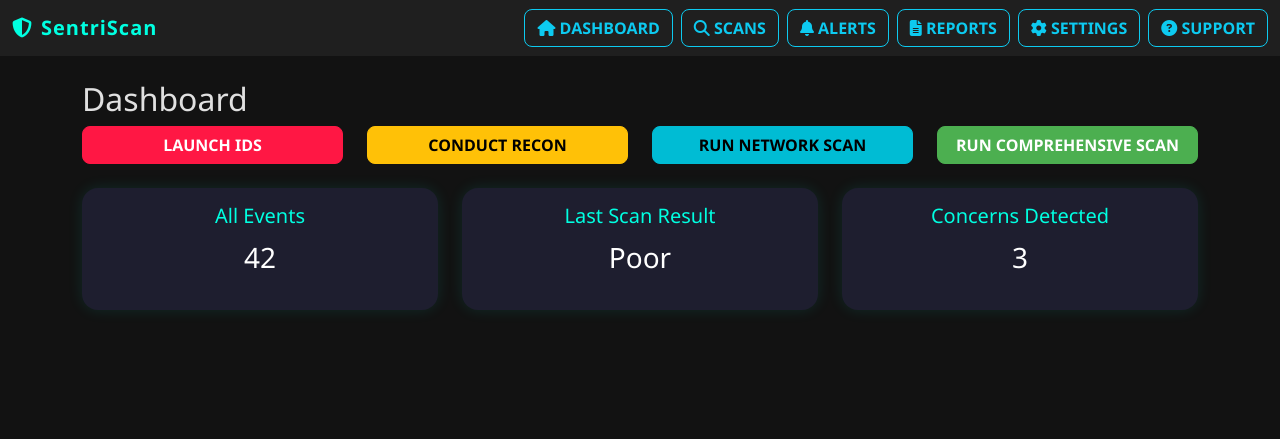
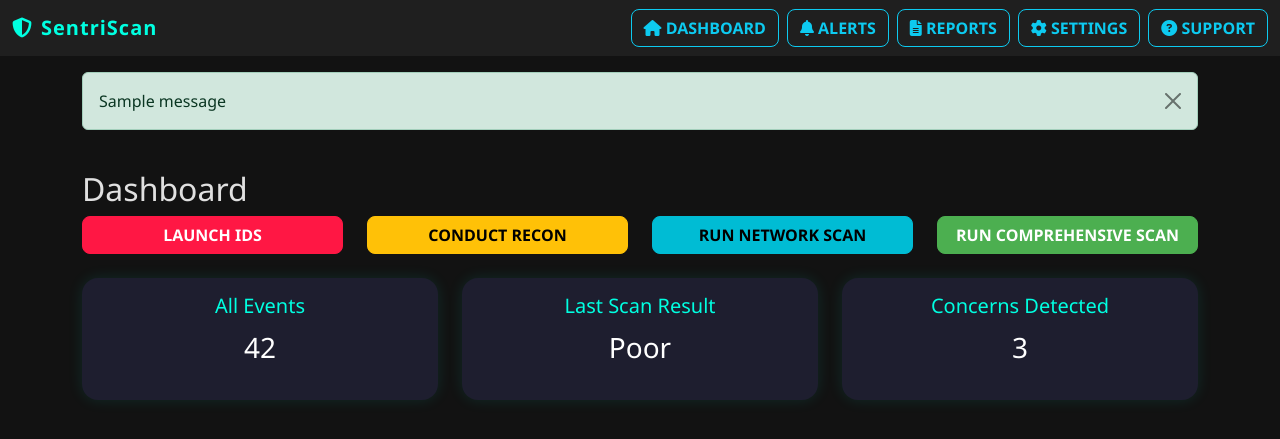
Before and after one commit to JamillaMo/Capstone-2025, a Flask app: page /dashboard in a window 1280 px wide. Shown: the top 439 px of the page. Run offline with Flask 3, Linux system fonts and the light colour scheme; tables that the repository leaves empty hold one stand-in row (values such as "Sample post"); one stand-in notice (Sample message) is shown.

Commit message:
Add files via upload

```diff
--- a/templates/base.html
+++ b/templates/base.html
@@ -1,3 +1,7 @@
+<!-- Net Sentries Base HTML for SentriScan, a cybersecurity platform -->
+<!-- Members: Kelsi Grant, Jamilla Morgan, Rianna Pearson, Danielle Williams -->
+<!-- Code generated with help from God, our minds, and AI sources -->
+
 <!DOCTYPE html>
 <html lang="en">
 <head>
@@ -19,9 +23,17 @@
 
     <!-- Custom CSS -->
     <link rel="stylesheet" href="{{ url_for('static', filename='css/style.css') }}">
+
+    <!-- Favicon -->
+    <link rel="icon" type="image/png" href="{{ url_for('static', filename='favicon-96x96.png') }}" sizes="96x96" />
+    <link rel="icon" type="image/svg+xml" href="{{ url_for('static', filename='favicon.svg') }}" />
+    <link rel="shortcut icon" href="{{ url_for('static', filename='favicon.ico') }}" />
+    <link rel="apple-touch-icon" sizes="180x180" href="{{ url_for('static', filename='apple-touch-icon.png') }}"/>
+    <link rel="manifest" href="{{ url_for('static', filename='site.webmanifest') }}" />
 </head>
 <body>
-
+    <!-- Construct different navbar -->
+    {% if request.endpoint not in ['login', 'signup'] %}
     <!-- Navbar -->
     <nav class="navbar navbar-expand-lg navbar-dark">
         <div class="container-fluid">
@@ -33,11 +45,6 @@
                     <li class="nav-item">
                         <a class="btn btn-outline-info" href="{{ url_for('dashboard') }}">
                             <i class="fa fa-home"></i> Dashboard
-                        </a>
-                    </li>
-                    <li class="nav-item">
-                        <a class="btn btn-outline-info" href="{{ url_for('scans') }}">
-                            <i class="fa fa-search"></i> Scans
                         </a>
                     </li>
                     <li class="nav-item">
@@ -65,6 +72,29 @@
         </div>
     </nav>
 
+    {% else %}
+    <nav class="navbar navbar-expand-lg navbar-dark">
+        <div class="container-fluid">
+            <a class="navbar-brand" href="{{ url_for('login') }}">
+                <i class="fa fa-shield-alt me-2"></i>SentriScan
+            </a>
+        </div>
+    </nav>
+    {% endif %}
+
+    {% with messages = get_flashed_messages(with_categories=true) %}
+    {% if messages %}
+        <div class="container mt-3">
+        {% for category, message in messages %}
+            <div class="alert alert-{{ category }} alert-dismissible fade show" role="alert">
+            {{ message }}
+            <button type="button" class="btn-close" data-bs-dismiss="alert" aria-label="Close"></button>
+            </div>
+        {% endfor %}
+        </div>
+    {% endif %}
+    {% endwith %}
+
     <!-- Main Content -->
     <main class="container py-4">
         {% block content %}
--- a/templates/dashboard.html
+++ b/templates/dashboard.html
@@ -5,10 +5,32 @@
 {% block content %}
 <h2>Dashboard</h2>
 <div class="row mb-4">
-    <div class="col-md-3"><button class="btn btn-danger w-100">Launch IDS</button></div>
-    <div class="col-md-3"><button class="btn btn-warning w-100">Conduct Recon</button></div>
-    <div class="col-md-3"><button class="btn btn-info w-100">Run Network Scan</button></div>
-    <div class="col-md-3"><button class="btn btn-success w-100">Run Comprehensive Scan</button></div>
+    <div class="col-md-3">
+        <button class="btn btn-danger w-100" onclick="showInputForm('launchIDS')">Launch IDS</button>
+    </div>
+    <div class="col-md-3">
+        <button class="btn btn-warning w-100" onclick="showInputForm('conductRecon')">Conduct Recon</button>
+    </div>
+    <div class="col-md-3">
+        <button class="btn btn-info w-100" onclick="showInputForm('runNetScan')">Run Network Scan</button>
+    </div>
+    <div class="col-md-3">
+        <button class="btn btn-success w-100" onclick="showInputForm('runCompScan')">Run Comprehensive Scan</button>
+    </div>
+</div>
+
+<!-- Input Form Modal -->
+<div id="inputFormModal" style="display: none;">
+    <div class="form-container">
+        <h4 class="mb-4 text-center">Enter IP Address</h4>
+        <form id="scanForm" method="POST">
+            <div class="mb-3">
+                <label for="ip" class="form-label">IP Address:</label>
+                <input type="text" name="ip" id="ip" class="form-control" required placeholder="e.g., 192.168.1.1">
+            </div>
+            <button type="submit" class="btn btn-primary w-100">Submit</button>
+        </form>
+    </div>
 </div>
 
 <div class="row text-center">
@@ -36,5 +58,57 @@
             </div>
         </div>
     </div>
+    <!-- Div to display dynamic messages -->
+        <div id="all-events-messages" class="mt-3"></div>
 </div>
+
+<script>
+    let selectedRoute = '';
+
+    function showInputForm(route) {
+        selectedRoute = route; // Store the route for the scan
+        document.getElementById('inputFormModal').style.display = 'block'; // Show the modal
+    }
+
+    // Clear the #all-events-messages div when the page loads
+    document.addEventListener('DOMContentLoaded', function () {
+        const messagesDiv = document.getElementById('all-events-messages');
+        if (messagesDiv) {
+            messagesDiv.innerHTML = ''; // Clear the div
+        }
+    });
+
+    document.getElementById('scanForm').addEventListener('submit', function (event) {
+        event.preventDefault(); // Prevent the default form submission
+
+        const ip = document.getElementById('ip').value;
+
+        // Send the IP to the respective scan route
+        fetch(`/${selectedRoute}`, {
+            method: 'POST',
+            headers: {
+                'Content-Type': 'application/json',
+            },
+            body: JSON.stringify({ ip: ip }),
+        })
+            .then(response => response.json())
+            .then(data => {
+                const messagesDiv = document.getElementById('all-events-messages');
+                messagesDiv.innerHTML = ''; // Clear the div
+
+                // Add the new message (allowing HTML if necessary)
+                const message = document.createElement('p');
+                message.innerHTML = data.message; // Use innerHTML to render HTML content
+                messagesDiv.appendChild(message);
+
+                document.getElementById('inputFormModal').style.display = 'none'; // Hide the modal
+            })
+            .catch(error => {
+                console.error('Error:', error);
+            });
+    });
+</script>
+
+
+
 {% endblock %}
```
Also changed, not shown: templates/input.html (added, +40 -0 lines), templates/login.html (+6 -3 lines), templates/signup.html (added, +25 -0 lines), templates/support.html (+5 -4 lines), static/apple-touch-icon.png (added), static/favicon-96x96.png (added), static/favicon.ico (added), static/favicon.svg (added), static/site.webmanifest (added), static/web-app-manifest-192x192.png (added), static/web-app-manifest-512x512.png (added).
